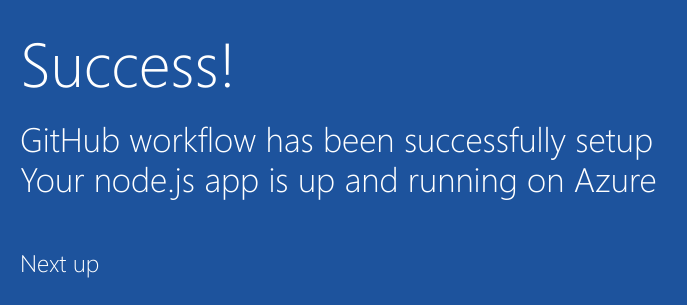
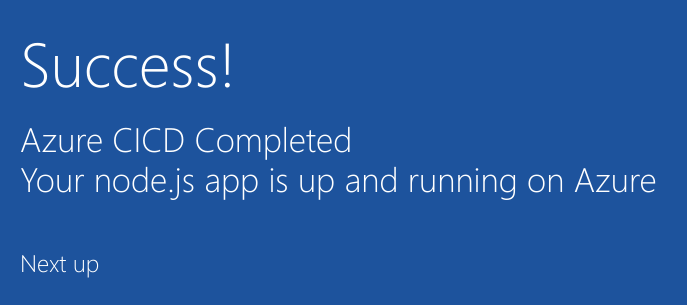
Before and after one commit to gsajjan/azuregirish, a website: page Application/index.html in a window 1280 px wide. Shown: the part 352-657 px from the top of the page, 205-892 px from the left. Drawn offline with Linux system fonts and the light colour scheme.

Commit message:
Update index.html

```diff
--- a/Application/index.html
+++ b/Application/index.html
@@ -19,7 +19,7 @@
         </div>
             <div class="content-body">
                 <div class="success-text">Success!</div>
-                <div class="description line-1"> GitHub workflow has been successfully setup</div>
+                <div class="description line-1"> Azure CICD Completed</div>
                 <div class="description line-2"> Your node.js app is up and running on Azure</div>
                 <div class="next-steps-container">
                     <div class="next-steps-header">Next up</div>
```
